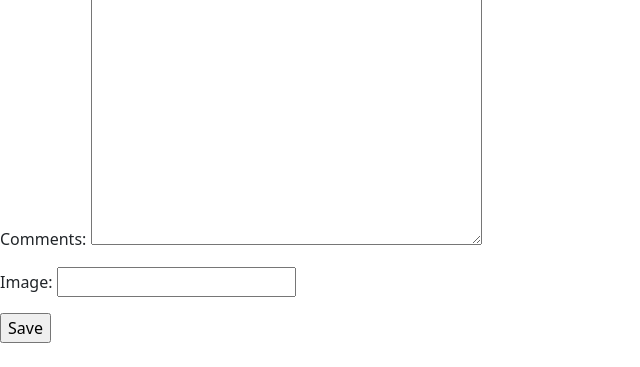
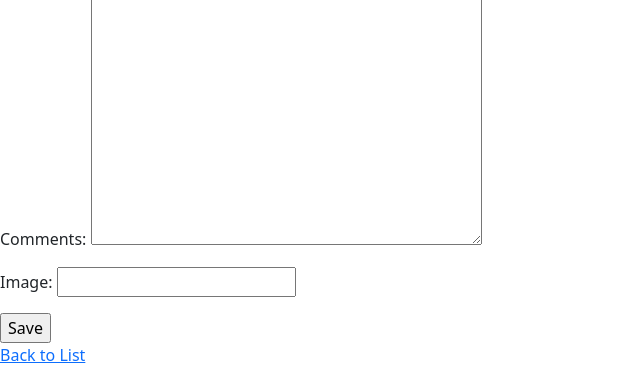
Before and after one commit to cthlbrennan/herdhub, a Django app: page /add_cow in a window 1280 px wide. Shown: the part 511-878 px from the top of the page, without its empty margins (0-640 px from the left). Before the commit the page ends 854 px from the top, so only its background shows below. Run offline with Django 5.2, Linux system fonts and the light colour scheme; a user stored in the database is signed in.

Commit message:
Add 'bck to list' link to add_animal templatestes

```diff
--- a/templates/add_bull.html
+++ b/templates/add_bull.html
@@ -8,6 +8,8 @@
 {{ form.as_p }}
 <input type="submit" value="Submit">
 </form>
+<a href="{% url 'index' %}">Back to List</a></h2>
+
 {% else %}
 <p>You must be signed in to access this feature.</p>
 {% endif %}
--- a/templates/add_calf.html
+++ b/templates/add_calf.html
@@ -8,6 +8,8 @@
     {{ form.as_p }}
     <input type="submit" value="Save">
 </form>
+<a href="{% url 'index' %}">Back to List</a></h2>
+
 {% else %}
 <p>You must be signed in to access this feature.</p>
 {% endif %}
--- a/templates/add_cow.html
+++ b/templates/add_cow.html
@@ -8,6 +8,8 @@
     {{ form.as_p }}
     <input type="submit" value="Save">
 </form>
+<a href="{% url 'index' %}">Back to List</a></h2>
+
 {% else %}
 <p>You must be signed in to access this feature.</p>
 {% endif %}
```
